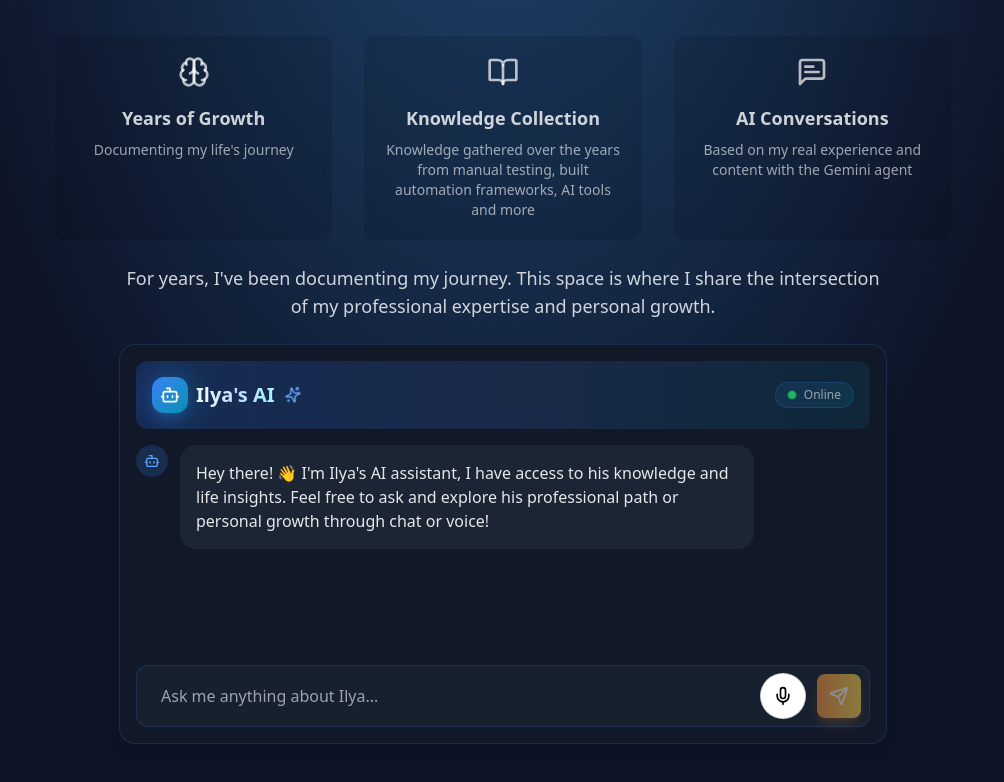
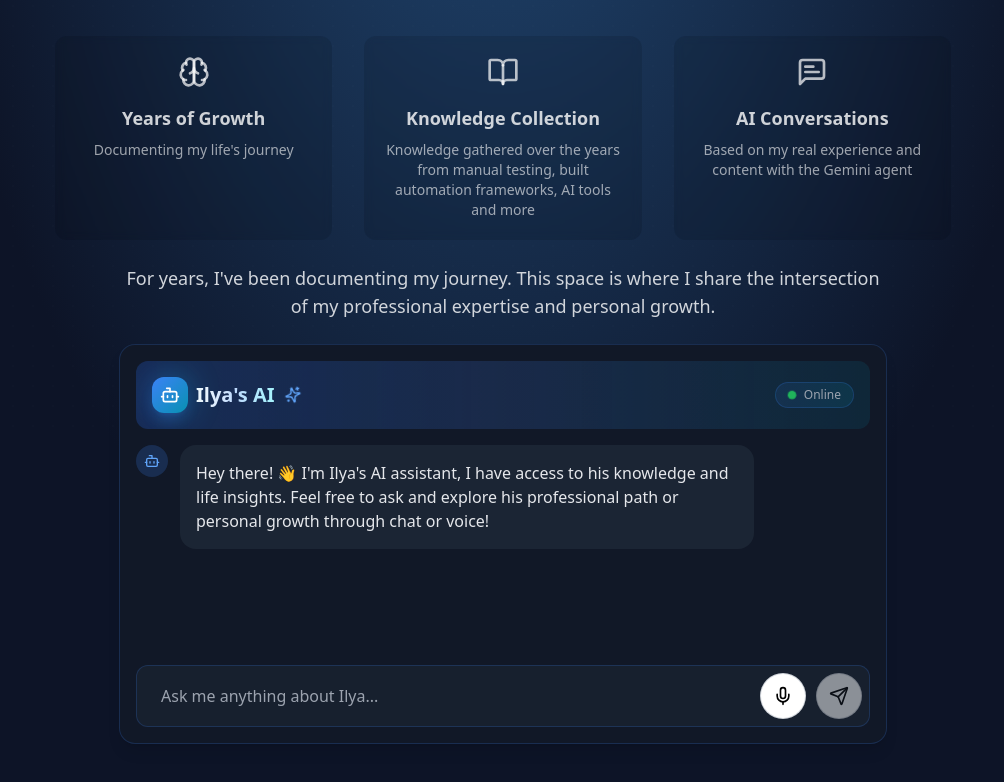
Before and after one commit to ilyar88/ai-portfolio, a React (Vite) app in the folder frontend/: page / in a window 1280 px wide. Shown: the part 364-1146 px from the top of the page, without its empty margins (137-1141 px from the left). Built offline with nearby package versions, Linux system fonts and the light colour scheme; no server answers.

Commit message:
Add changes

```diff
--- a/frontend/src/components/sections/Home/ChatInput.jsx
+++ b/frontend/src/components/sections/Home/ChatInput.jsx
@@ -76,7 +76,7 @@ export const ChatInput = ({ input, setInput, isLoading, onSubmit, onStop, voiceS
             exit={{ scale: 0, rotate: -180 }}
             whileHover={{ scale: 1.1 }}
             whileTap={{ scale: 0.9 }}
-            className="flex-shrink-0 bg-gradient-to-r from-orange-400 to-amber-300 text-white p-3 rounded-lg transition-all duration-200 shadow-lg shadow-orange-400/30 hover:shadow-orange-400/40 hover:from-orange-500 hover:to-amber-400 disabled:opacity-50 disabled:cursor-not-allowed disabled:hover:scale-100"
+            className="flex-shrink-0 text-black bg-white ring-1 ring-gray-300 hover:bg-gray-200 p-3 rounded-full transition-all duration-200 disabled:opacity-50 disabled:cursor-not-allowed disabled:hover:scale-100"
           >
             <Send className="w-5 h-5" />
           </motion.button>
```
